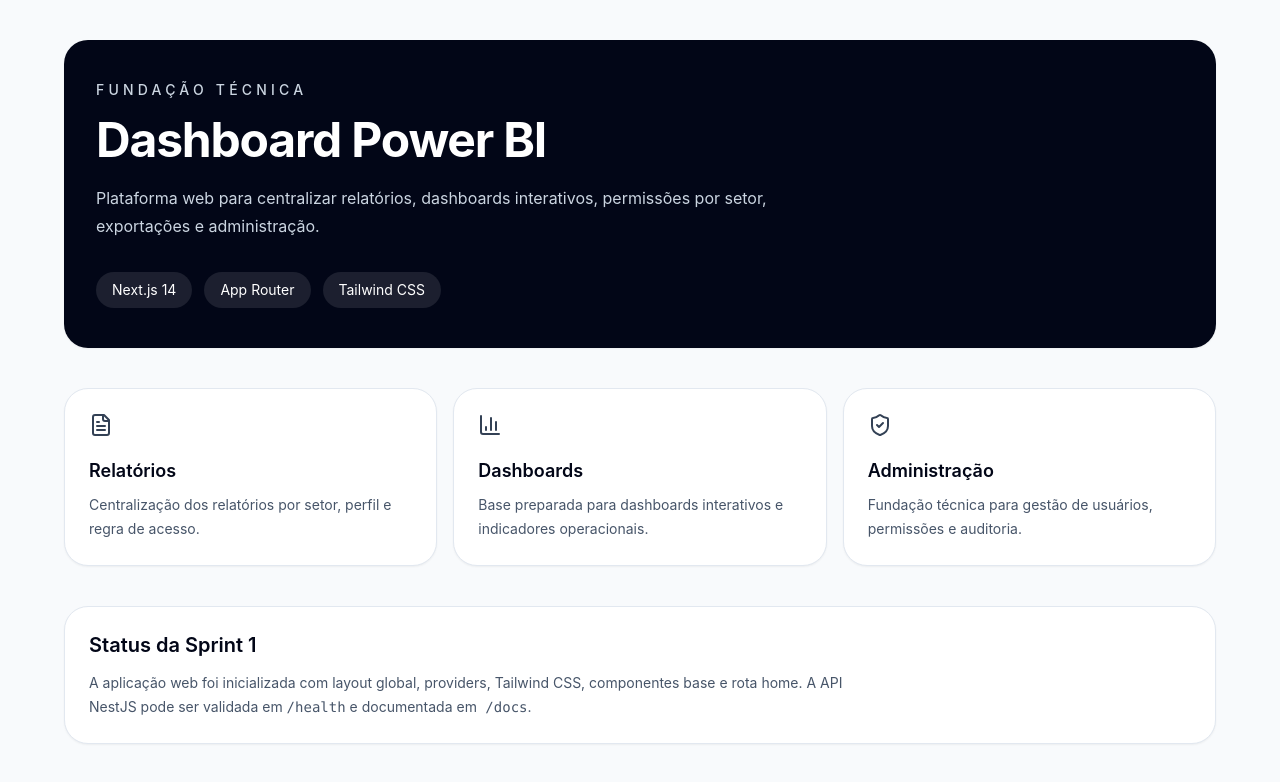
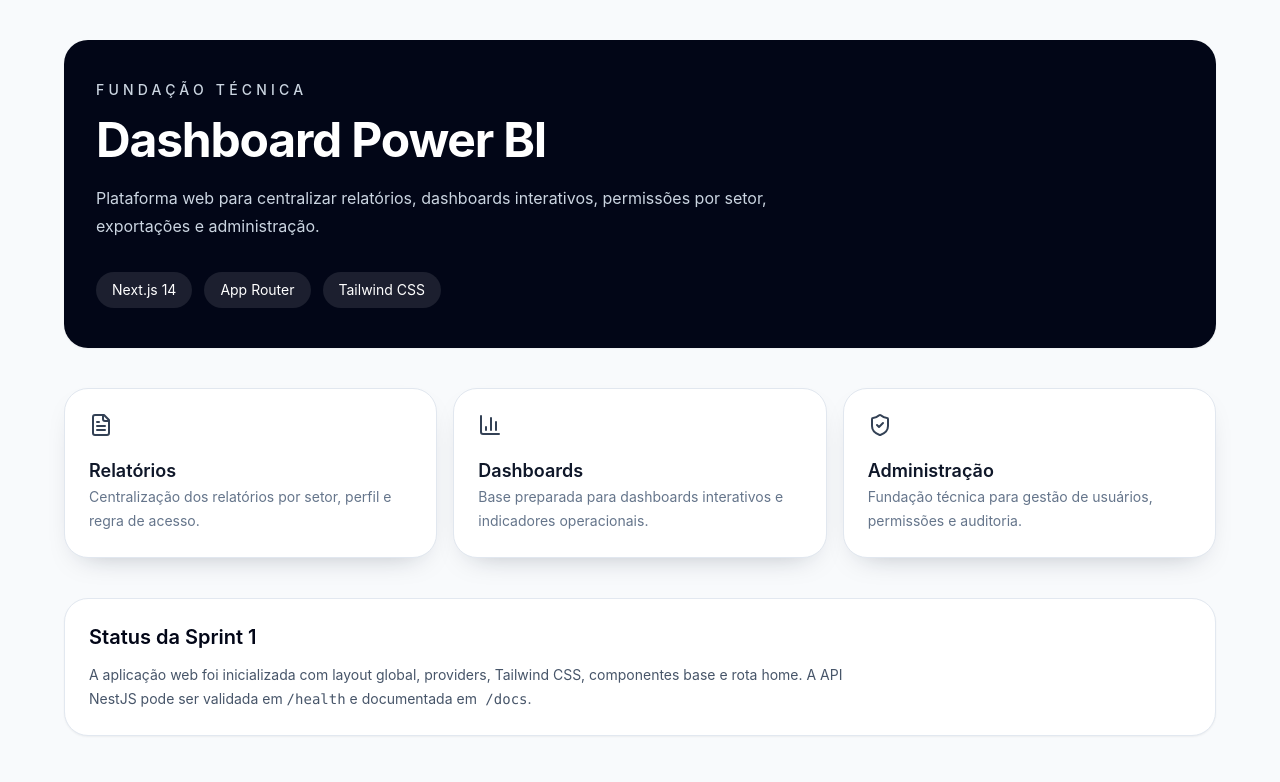
Before and after one commit to Dev-RuiDiniz/Dashboard_Power_BI, a Next.js app in the folder apps/web/: page / in a window 1280 px wide. Shown: the top 782 px of the page. Built offline with nearby package versions, Linux system fonts and the light colour scheme.

Commit message:
feat(web): expande componente card

```diff
--- a/apps/web/src/components/ui/card.tsx
+++ b/apps/web/src/components/ui/card.tsx
@@ -5,16 +5,24 @@
 export function Card({ className, ...props }: HTMLAttributes<HTMLDivElement>) {
   return (
     <div
-      className={cn('rounded-2xl border border-slate-200 bg-white p-6 shadow-sm', className)}
+      className={cn('rounded-2xl border border-border bg-white p-6 shadow-card', className)}
       {...props}
     />
   );
 }
 
+export function CardHeader({ className, ...props }: HTMLAttributes<HTMLDivElement>) {
+  return <div className={cn('mb-5 flex flex-col gap-2', className)} {...props} />;
+}
+
 export function CardTitle({ className, ...props }: HTMLAttributes<HTMLHeadingElement>) {
-  return <h3 className={cn('text-lg font-semibold text-slate-950', className)} {...props} />;
+  return <h3 className={cn('text-lg font-semibold text-foreground', className)} {...props} />;
 }
 
 export function CardDescription({ className, ...props }: HTMLAttributes<HTMLParagraphElement>) {
-  return <p className={cn('mt-2 text-sm leading-6 text-slate-600', className)} {...props} />;
+  return <p className={cn('text-sm leading-6 text-muted-foreground', className)} {...props} />;
 }
+
+export function CardContent({ className, ...props }: HTMLAttributes<HTMLDivElement>) {
+  return <div className={cn('text-sm text-foreground', className)} {...props} />;
+}
```
